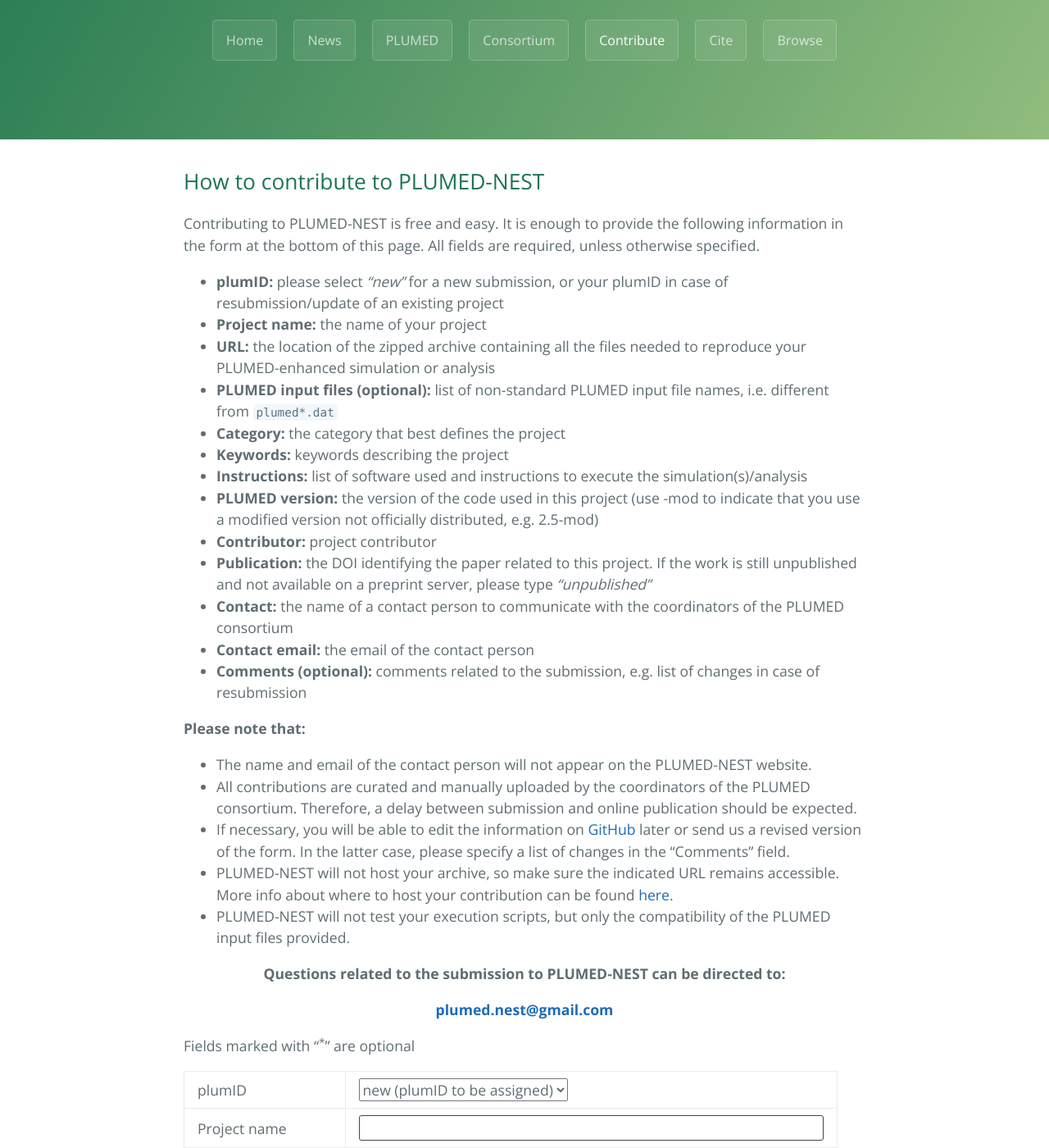
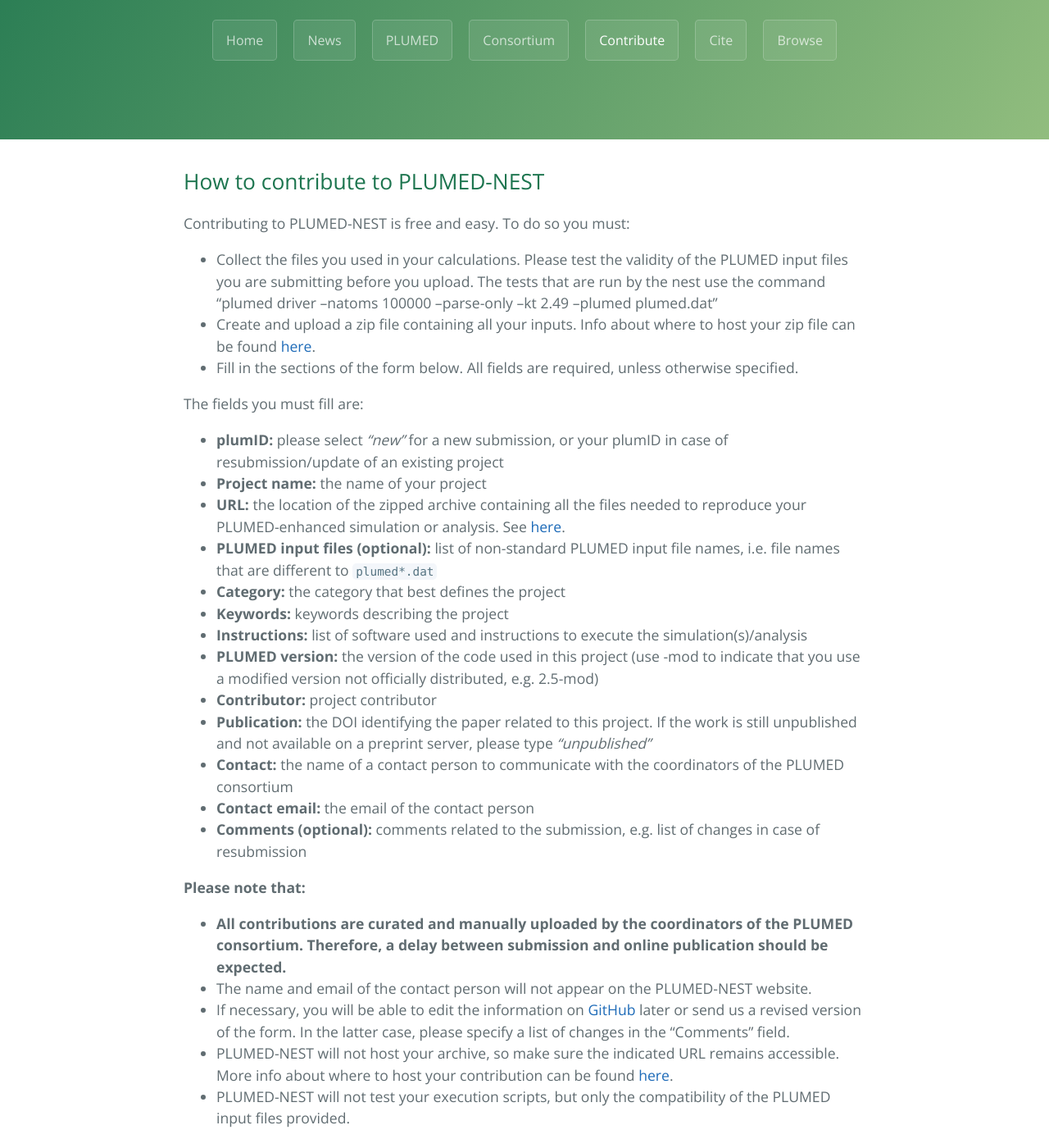
Before and after one commit to plumed-nest/plumed-nest, a Jekyll site: the page built from contribute.md, in a window 1280 px wide and 1400 px high, scrolled down 362 px. Shown: the whole window at 82% size. Built offline with Jekyll 4.4.1, drawn with Linux system fonts in a browser that asks for light colours; our own code applies the rules of GitHub Pages for plain Markdown files.

Commit message:
This is the information I would add to the contribute page of the website.
You can probably make the PLUMED command I have added prettier

```diff
--- a/contribute.md
+++ b/contribute.md
@@ -1,12 +1,17 @@
 How to contribute to PLUMED-NEST
 --------------------------------
-Contributing to PLUMED-NEST is free and easy. It is enough to provide the following
-information in the form at the bottom of this page. All fields are required, unless otherwise specified.
+Contributing to PLUMED-NEST is free and easy. To do so you must:
+
+* Collect the files you used in your calculations.  Please test the validity of the PLUMED input files you are submitting before you upload.  The tests that are run by the nest use the command "plumed driver --natoms 100000 --parse-only --kt 2.49 --plumed plumed.dat"
+* Create and upload a zip file containing all your inputs.  Info about where to host your zip file can be found [here](https://github.com/plumed-nest/plumed-nest/blob/master/README.md#zip-info).
+* Fill in the sections of the form below. All fields are required, unless otherwise specified.
+
+The fields you must fill are:
 
 * __plumID:__ please select *"new"* for a new submission, or your plumID in case of resubmission/update of an existing project
 * __Project name:__ the name of your project
-* __URL:__ the location of the zipped archive containing all the files needed to reproduce your PLUMED-enhanced simulation or analysis
-* __PLUMED input files (optional):__ list of non-standard PLUMED input file names, i.e. different from `plumed*.dat`
+* __URL:__ the location of the zipped archive containing all the files needed to reproduce your PLUMED-enhanced simulation or analysis.  See [here](https://github.com/plumed-nest/plumed-nest/blob/master/README.md#zip-info).
+* __PLUMED input files (optional):__ list of non-standard PLUMED input file names, i.e. file names that are different to `plumed*.dat`
 * __Category:__ the category that best defines the project
 * __Keywords:__ keywords describing the project
 * __Instructions:__ list of software used and instructions to execute the simulation(s)/analysis
@@ -19,8 +24,8 @@
 
 __Please note that:__
 
+* <b> All contributions are curated and manually uploaded by the coordinators of the PLUMED consortium. Therefore, a delay between submission and online publication should be expected.</b>
 * The name and email of the contact person will not appear on the PLUMED-NEST website.
-* All contributions are curated and manually uploaded by the coordinators of the PLUMED consortium. Therefore, a delay between submission and online publication should be expected.
 * If necessary, you will be able to edit the information on [GitHub](https://github.com/plumed-nest/plumed-nest) later or send us a revised version of the form. In the latter case, please specify a list of changes in the "Comments" field.
 * PLUMED-NEST will not host your archive, so make sure the indicated URL remains accessible. More info about where to host your contribution can be found [here](https://github.com/plumed-nest/plumed-nest/blob/master/README.md#zip-info).
 * PLUMED-NEST will not test your execution scripts, but only the compatibility of the PLUMED input files provided.
```
